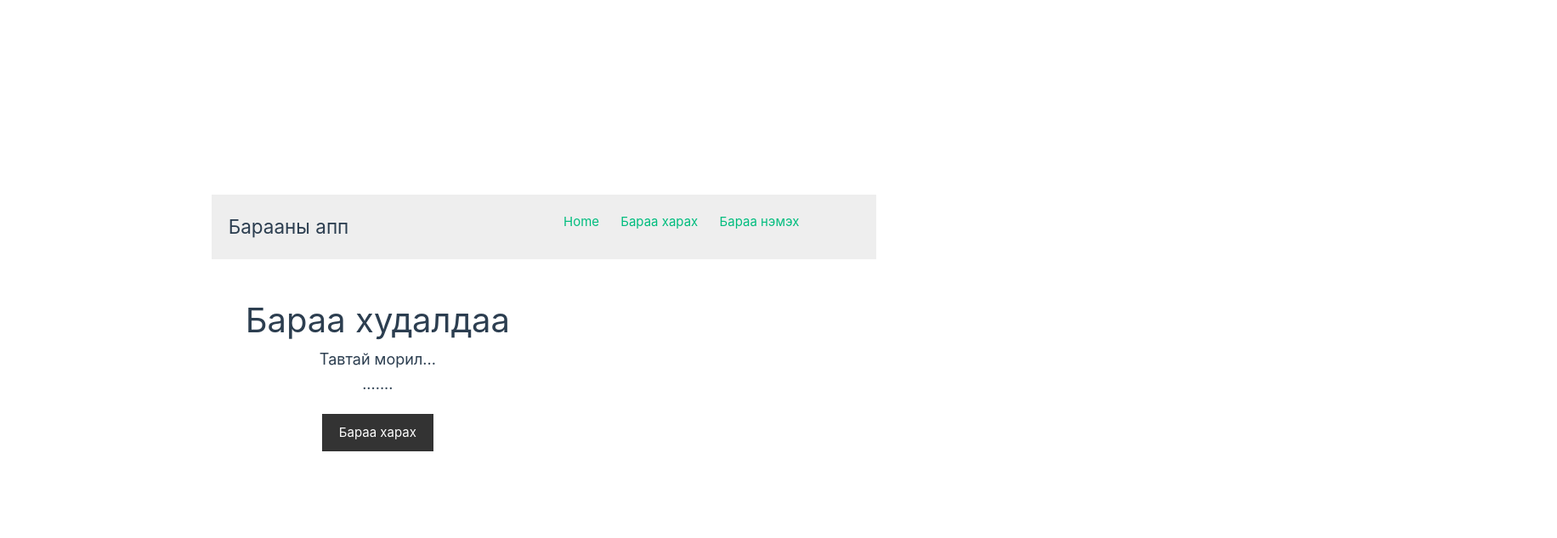
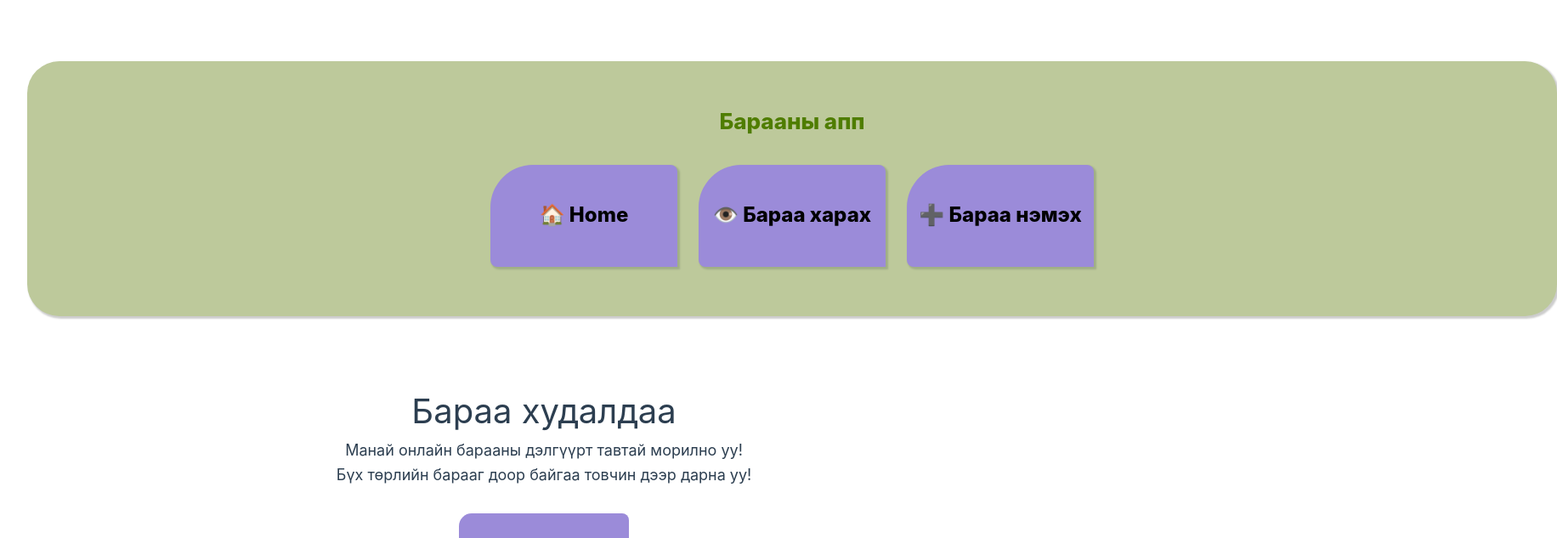
Before and after one commit to Sokolshi/product-frontend, a Vue app: page / in a window 1280 px wide. Shown: the top 633 px of the page at 85% size, 1832 px wide, since content can reach past the window. Built offline with nearby package versions, Linux system fonts and the light colour scheme.

Commit message:
update product app design

```diff
--- a/src/assets/main.css
+++ b/src/assets/main.css
@@ -1,7 +1,8 @@
 @import './base.css';
 
 #app {
-  max-width: 1280px;
+  width: 100%;
+  max-width: none;
   margin: 0 auto;
   padding: 2rem;
   font-weight: normal;
@@ -21,7 +22,7 @@ a,
   }
 }
 
-@media (min-width: 1024px) {
+/*@media (min-width: 1024px) {
   body {
     display: flex;
     place-items: center;
@@ -33,3 +34,4 @@ a,
     padding: 0 2rem;
   }
 }
+*/
--- a/src/components/AppNavbar.vue
+++ b/src/components/AppNavbar.vue
@@ -1,24 +1,57 @@
 <template>
-  <nav>
+  <nav class="navbar">
     <h2>Барааны апп</h2>
-  </nav>
 
-  <nav>
-    <RouterLink to="/">Home</RouterLink>
-
-    <RouterLink to="/products"> Бараа харах </RouterLink>
-
-    <RouterLink to="/add-product"> Бараа нэмэх </RouterLink>
+    <div class="links">
+      <RouterLink to="/">🏠 Home</RouterLink>
+      <RouterLink to="/products">👁️ Бараа харах</RouterLink>
+      <RouterLink to="/add-product">➕ Бараа нэмэх</RouterLink>
+    </div>
   </nav>
 </template>
 
 <style scoped>
-nav {
-  padding: 20px;
-  background: #eee;
+.navbar {
+  width: 1800px;
+  height: 300px;
+  margin: 40px auto;
+  padding: 50px;
+  background: #bdc99b;
+  box-shadow: 2px 2px 2px 1px rgb(0 0 0 / 20%);
+  border-radius: 1cm;
+}
+
+h2 {
+  text-align: center;
+  font-size: 26px;
+  font-weight: 800;
+  color: #4f7d00;
+}
+
+.links {
+  display: flex;
+  justify-content: center;
+  gap: 25px;
+  margin-top: 30px;
 }
 
 a {
-  margin-right: 15px;
+  display: flex;
+  justify-content: center;
+  align-items: center;
+
+  width: 220px;
+  height: 120px;
+
+  background: #9b8bd9;
+  color: black;
+
+  border-radius: 50px 8px 0 8px;
+  text-decoration: none;
+
+  font-size: 24px;
+  font-weight: 800;
+
+  box-shadow: 2px 2px 2px 1px rgba(46, 71, 49, 0.2);
 }
 </style>
--- a/src/components/ProductCard.vue
+++ b/src/components/ProductCard.vue
@@ -1,12 +1,17 @@
 <template>
   <div class="card">
-    <h3>{{ product.name }}</h3>
+    <img :src="product.image || 'https://picsum.photos/500/300'" alt="" class="product-image" />
 
-    <p>{{ product.price }}₮</p>
+    <div class="card-body">
+      <h3>{{ product.name }}</h3>
 
-    <button @click="goDetail">View</button>
-    <button @click="deleteProduct">Delete</button>
-    <button @click="editProduct">Edit</button>
+      <p class="price">{{ product.price }}₮</p>
+
+      <div class="buttons">
+        <button @click="deleteProduct">Delete</button>
+        <button @click="editProduct">Edit</button>
+      </div>
+    </div>
   </div>
 </template>
 
@@ -20,13 +25,16 @@ const props = defineProps({
 
 const router = useRouter()
 
-function goDetail() {
-  router.push(`/products/${props.product._id}`)
-}
+async function deleteProduct() {
+  const ok = window.confirm('Та энэ барааг устгахдаа итгэлтэй байна уу?')
 
-async function deleteProduct() {
+  if (ok === false) {
+    return
+  }
+
   await axios.delete(`https://product-backend-2qik.onrender.com/products/${props.product._id}`)
-  router.push('/products')
+
+  window.location.reload()
 }
 
 function editProduct() {
@@ -36,13 +44,51 @@ function editProduct() {
 
 <style scoped>
 .card {
-  border: 1px solid #ccc;
-  padding: 20px;
-  margin: 10px;
+  background: white;
+  border-radius: 20px;
+  overflow: hidden;
+  box-shadow: 0 5px 20px rgb(0 0 0 / 10%);
+}
+
+.product-image {
+  width: 100%;
+  height: 500px;
+  object-fit: cover;
+}
+
+.card-body {
+  padding: 25px;
+}
+
+h3 {
+  font-size: 40px;
+  font-weight: bold;
+}
+
+.price {
+  margin-top: 10px;
+  font-size: 28px;
+  color: gray;
+}
+
+.buttons {
+  display: flex;
+  gap: 10px;
+  margin-top: 25px;
 }
 
 button {
-  padding: 8px 15px;
+  flex: 1;
+  padding: 15px;
+  border: none;
+  border-radius: 12px;
+  background: #9b8bd9;
+  color: white;
+  font-size: 18px;
   cursor: pointer;
 }
+
+button:hover {
+  background: #7d6cc8;
+}
 </style>
--- a/src/router/index.js
+++ b/src/router/index.js
@@ -2,7 +2,6 @@ import { createRouter, createWebHistory } from 'vue-router'
 
 import HomeView from '../views/HomeView.vue'
 import ProductsView from '../views/ProductsView.vue'
-import ProductDetailView from '../views/ProductDetailView.vue'
 import AddProductView from '../views/AddProductView.vue'
 import EditProductView from '../views/EditProductView.vue'
 
@@ -23,13 +22,6 @@ const router = createRouter({
     },
 
     {
-      path: '/products/:id',
-      name: 'product-detail',
-      component: ProductDetailView,
-      props: true,
-    },
-
-    {
       path: '/add-product',
       name: 'add-product',
       component: AddProductView,
--- a/src/services/productService.js
+++ b/src/services/productService.js
@@ -1,5 +1,22 @@
 import axios from 'axios'
+/** axios === Frontend-ээс backend рүү HTTP request явуулах зориулалттай. */
+/** axios.get()   Жишээ нь: энэ 4 үйлдлийг оруулж ирж байна
+axios.post()
+axios.put()
+axios.delete() */
+export function getProducts() {
+  /** getProducts() гэдэг функц үүсгэж байна.
+   * export гэсэн болохоор энэ функцийг өөр файл дээрээс:
+   * import { getProducts } from '../services/productService.js'
+   * гэж ашиглаж болно.
+   *
+   *
+   */
 
-export function getProducts() {
   return axios.get('https://product-backend-2qik.onrender.com/products')
 }
+/*  Backend-ээс бүх бүтээгдэхүүнийг авах HTTP
+    GET хүсэлтийг нэг газар төвлөрүүлж,
+    бусад component-ууд ашиглах боломжтой
+    функц хэлбэрээр экспортлох юм.
+*/
--- a/src/views/AddProductView.vue
+++ b/src/views/AddProductView.vue
@@ -1,12 +1,16 @@
 <template>
-  <div>
+  <div class="add-product">
     <h2>Бараа нэмэх</h2>
 
-    <input v-model="name" placeholder="Нэр" />
+    <div class="form-box">
+      <input v-model="name" placeholder="Нэр" />
 
-    <input v-model="price" type="number" placeholder="Үнэ" />
+      <input v-model="price" type="number" placeholder="Үнэ" />
 
-    <button @click="addProduct">Нэмэх</button>
+      <input v-model="image" placeholder="Зургийн link" />
+
+      <button @click="addProduct">Нэмэх</button>
+    </div>
   </div>
 </template>
 
@@ -16,13 +20,67 @@ import axios from 'axios'
 
 const name = ref('')
 const price = ref('')
+const image = ref('')
 
 async function addProduct() {
   await axios.post('https://product-backend-2qik.onrender.com/products', {
     name: name.value,
     price: Number(price.value),
+    image: image.value,
   })
 
   alert('Амжилттай нэмэгдлээ')
 }
 </script>
+
+<style scoped>
+.add-product {
+  max-width: 900px;
+  margin: 40px auto;
+}
+
+h2 {
+  margin-bottom: 20px;
+  color: #2c3e50;
+}
+
+.form-box {
+  background: white;
+  padding: 30px;
+  border-radius: 20px;
+  box-shadow: 0 5px 20px rgb(0 0 0 / 10%);
+
+  display: flex;
+  gap: 15px;
+  align-items: center;
+}
+
+input {
+  flex: 1;
+  padding: 15px;
+  border: none;
+  border-radius: 12px;
+  background: #f3f3f3;
+  font-size: 16px;
+}
+
+input:focus {
+  outline: none;
+  border: 2px solid #9b8bd9;
+}
+
+button {
+  padding: 15px 30px;
+  border: none;
+  border-radius: 12px;
+  background: #9b8bd9;
+  color: white;
+  font-size: 16px;
+  cursor: pointer;
+  transition: 0.3s;
+}
+
+button:hover {
+  background: #7d6cc8;
+}
+</style>
--- a/src/views/EditProductView.vue
+++ b/src/views/EditProductView.vue
@@ -1,15 +1,17 @@
 <template>
-  <h1>Edit Product</h1>
+  <div class="edit-container">
+    <h1>Edit Product</h1>
 
-  <input v-model="name" />
+    <div class="edit-card">
+      <input v-model="name" placeholder="Нэр" />
 
-  <br /><br />
+      <input v-model="price" type="number" placeholder="Үнэ" />
 
-  <input v-model="price" />
+      <input v-model="image" placeholder="Зургийн link" />
 
-  <br /><br />
-
-  <button @click="updateProduct">Save</button>
+      <button @click="updateProduct">Save</button>
+    </div>
+  </div>
 </template>
 
 <script setup>
@@ -41,3 +43,70 @@ async function updateProduct() {
   router.push('/products')
 }
 </script>
+<style scoped>
+.edit-container {
+  max-width: 700px;
+  margin: 50px auto;
+}
+
+h1 {
+  margin-bottom: 30px;
+  color: #2c3e50;
+}
+
+.edit-card {
+  background: white;
+
+  padding: 40px;
+
+  border-radius: 20px;
+
+  box-shadow: 0 5px 20px rgb(0 0 0 / 10%);
+
+  display: flex;
+
+  flex-direction: column;
+
+  gap: 20px;
+}
+
+input {
+  padding: 16px;
+
+  font-size: 18px;
+
+  border: none;
+
+  border-radius: 12px;
+
+  background: #f3f3f3;
+}
+
+input:focus {
+  outline: none;
+
+  border: 2px solid #9b8bd9;
+}
+
+button {
+  padding: 16px;
+
+  border: none;
+
+  border-radius: 12px;
+
+  background: #9b8bd9;
+
+  color: white;
+
+  font-size: 18px;
+
+  cursor: pointer;
+
+  transition: 0.3s;
+}
+
+button:hover {
+  background: #7d6cc8;
+}
+</style>
--- a/src/views/HomeView.vue
+++ b/src/views/HomeView.vue
@@ -1,36 +1,60 @@
 <template>
+  <!--HTML бичдэг хэсэг.Browser дээр харагдах бүх зүйл энд байна.-->
   <div class="home">
+    <!--div бол HTML контейнер.-->
     <h1>Бараа худалдаа</h1>
+    <!-- Том гарчиг үүсгэнэ.-->
 
-    <p>Тавтай морил...</p>
+    <p>Манай онлайн барааны дэлгүүрт тавтай морилно уу!</p>
+    <!--Paragraph буюу текст.-->
 
-    <p>.......</p>
+    <p>Бүх төрлийн барааг доор байгаа товчин дээр дарна уу!</p>
+    <!-- next paragraph -->
 
-    <RouterLink to="/products"> Бараа харах </RouterLink>
+    <RouterLink to="/products">→Бараа харах←</RouterLink>
+    <!--to="/products" гэдэг нь http://localhost:5173/products эсвэл https://product-frontend....vercel.app/products рүү шилжинэ.-->
   </div>
 </template>
 
 <style scoped>
+/* Энэ CSS зөвхөн HomeView.vue дээр үйлчилнэ. */
 .home {
-  padding: 40px;
-  text-align: center;
+  padding: 40px; /* Контейнерийн дөрвөн талаас 40px зай авна.*/
+  text-align: center; /* Бүх текстийг төвд байрлуулна. */
+  display: flex;
+  flex-direction: column;
+  align-items: center;
 }
 
 h1 {
-  font-size: 40px;
+  font-size: 40px; /*Гарчигийн хэмжээ 40px болно. */
 }
 
 p {
-  font-size: 18px;
-  line-height: 1.6;
+  font-size: 18px; /* Параграфын текстийн хэмжээ 18px болно. */
+  line-height: 1.6; /* Параграфын мөр хоорондын зайг 1.6 дахин ихэсгэнэ. */
 }
 
 a {
-  display: inline-block;
-  margin-top: 20px;
-  padding: 10px 20px;
-  background: #333;
-  color: white;
+  display: flex;
+  justify-content: center;
+  align-items: center;
+
+  margin: 30px auto;
+
+  width: 200px;
+  height: 80px;
+
+  background: #9b8bd9;
+  color: black;
+
+  border-radius: 15px 8px 0 8px;
+
   text-decoration: none;
+
+  font-size: 140%;
+  font-weight: 500;
+
+  transition: 0.3s;
 }
 </style>
--- a/src/views/ProductDetailView.vue
+++ /dev/null
@@ -1,27 +0,0 @@
-<template>
-  <div v-if="product">
-    <h1>{{ product.name }}</h1>
-
-    <p>Price: {{ product.price }}₮</p>
-  </div>
-
-  <h2 v-else>Loading...</h2>
-</template>
-
-<script setup>
-import { ref, onMounted } from 'vue'
-import axios from 'axios'
-import { useRoute } from 'vue-router'
-
-const product = ref(null)
-
-const route = useRoute()
-
-onMounted(async () => {
-  const res = await axios.get(
-    `https://product-backend-2qik.onrender.com/products/${route.params.id}`,
-  )
-
-  product.value = res.data
-})
-</script>
--- a/src/views/ProductsView.vue
+++ b/src/views/ProductsView.vue
@@ -1,7 +1,11 @@
 <template>
-  <h1>Барааны хуудас</h1>
+  <div class="page">
+    <h1>Барааны хуудас</h1>
 
-  <ProductCard v-for="product in products" :key="product._id" :product="product" />
+    <div class="products-grid">
+      <ProductCard v-for="product in products" :key="product._id" :product="product" />
+    </div>
+  </div>
 </template>
 
 <script setup>
@@ -19,3 +23,21 @@ onMounted(async () => {
   products.value = response.data
 })
 </script>
+
+<style scoped>
+.page {
+  padding: 30px;
+  max-width: none;
+  margin: 0;
+}
+
+h1 {
+  margin-bottom: 25px;
+}
+
+.products-grid {
+  display: grid;
+  grid-template-columns: repeat(3, 1fr);
+  gap: 30px;
+}
+</style>
```
Also changed, not shown: src/data/products.js (deleted, +0 -22 lines), src/App.vue (line endings or trailing spaces), src/assets/logo.svg (deleted).
